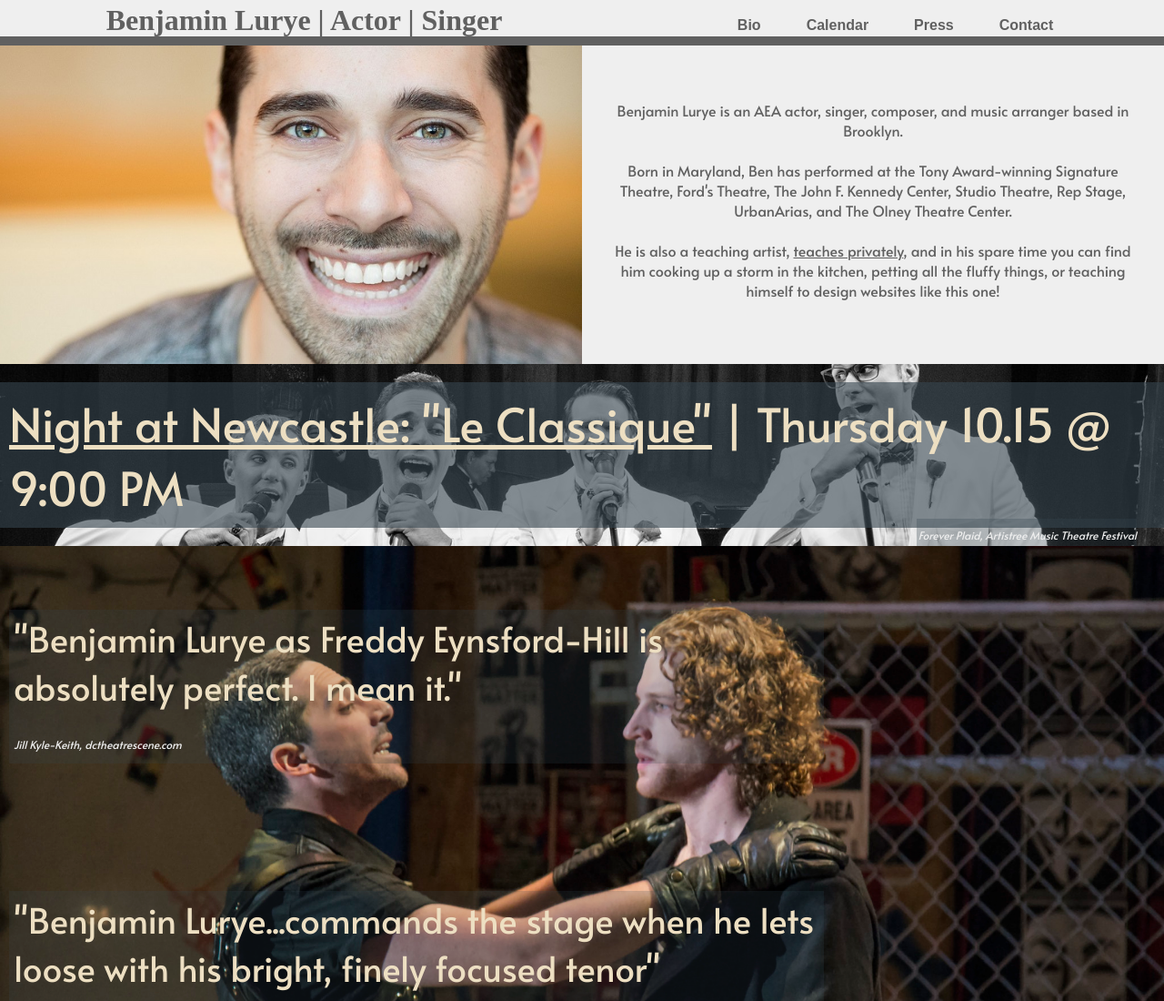
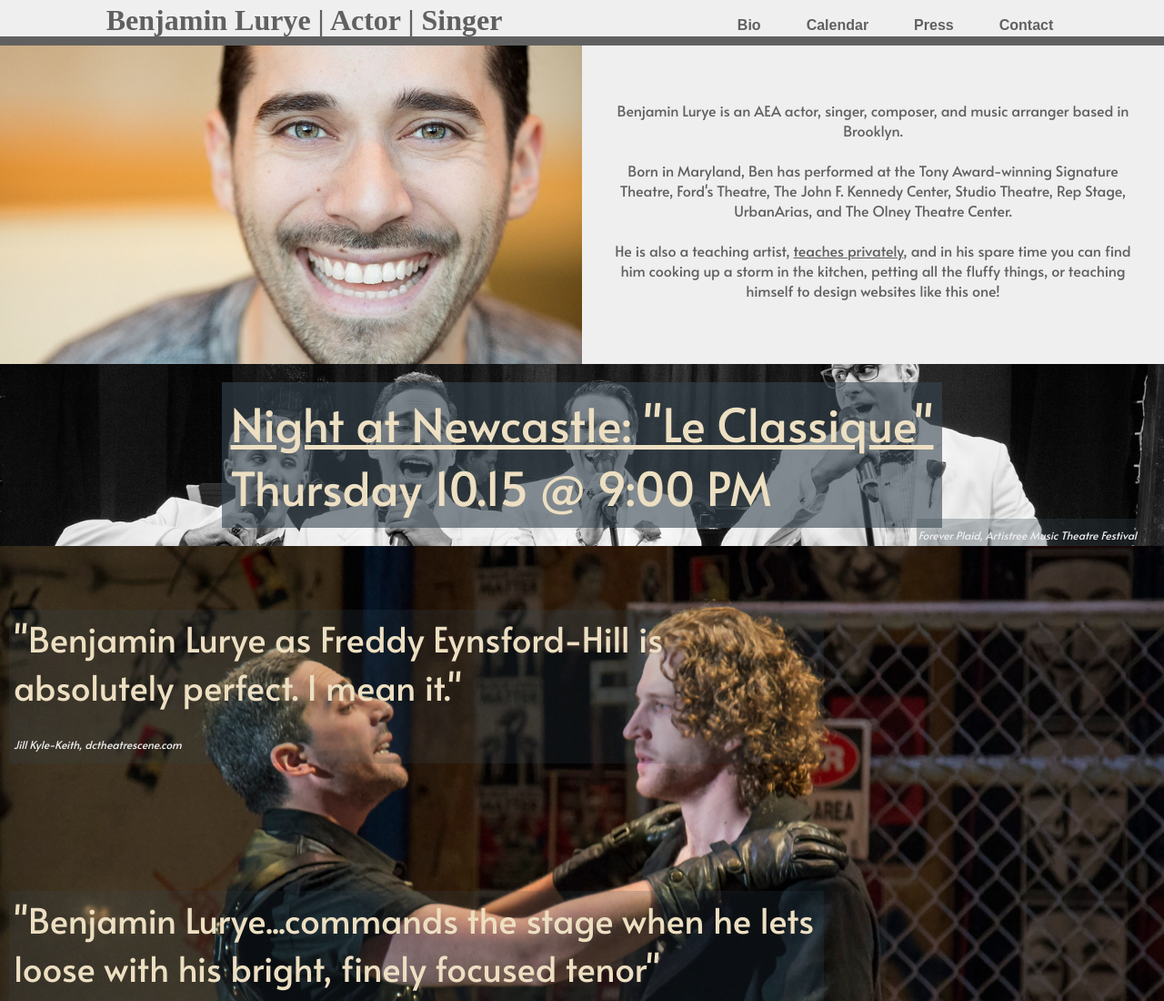
Before and after one commit to benlurye/benlurye-website, a plain HTML site: page actor.html in a window 1280 px wide. Shown: the top 1100 px of the page at 91% size. Drawn offline with Linux system fonts and the light colour scheme; a web font is replaced by a local one.

Commit message:
update actor.html
add br on NaN calendar event

```diff
--- a/actor.html
+++ b/actor.html
@@ -23,7 +23,7 @@
         <div id="bio"><p>Benjamin Lurye is an AEA actor, singer, composer, and music arranger based in Brooklyn.<br><br>Born in Maryland, Ben has performed at the Tony Award-winning Signature Theatre, Ford's Theatre, The John F. Kennedy Center, Studio Theatre, Rep Stage, UrbanArias, and The Olney Theatre Center.<br><br>He is also a teaching artist, <a href="studio.html">teaches privately</a>, and in his spare time you can find him cooking up a storm in the kitchen, petting all the fluffy things, or teaching himself to design websites like this one!</p></div>
     </div>
     <div id="next">
-        <p class="calendar"><a href="https://www.facebook.com/events/276573810126914/?acontext=%7B%22event_action_history%22%3A[%7B%22mechanism%22%3A%22search_results%22%2C%22surface%22%3A%22search%22%7D]%7D">Night at Newcastle: "Le Classique"</a> | Thursday 10.15 @ 9:00 PM</p>
+        <p class="calendar"><a href="https://www.facebook.com/events/276573810126914/?acontext=%7B%22event_action_history%22%3A[%7B%22mechanism%22%3A%22search_results%22%2C%22surface%22%3A%22search%22%7D]%7D">Night at Newcastle: "Le Classique"</a><br>Thursday 10.15 @ 9:00 PM</p>
         <p class="calendar" style="visibility:hidden;">Up Next! ANNOUNCING SOON</p>
         <p class="calendar" style="visibility:hidden;">Up Next! Rep Stage's <a href="http://www.repstage.org" target="_blank">Songs for a New World</a>, streaming digitally Dec 9-22</p>
         <div class="photo_cred" style="background-color: rgba(54, 69, 79, .3); padding-left: 2px;"><span>Forever Plaid, Artistree Music Theatre Festival</span></div>
```
